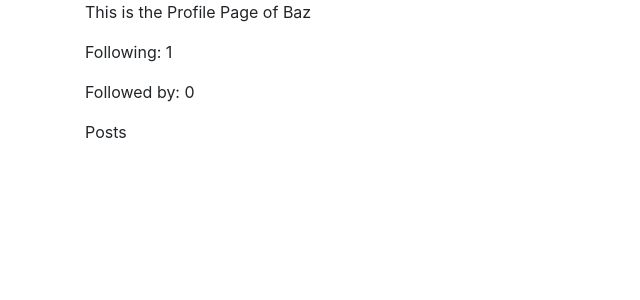
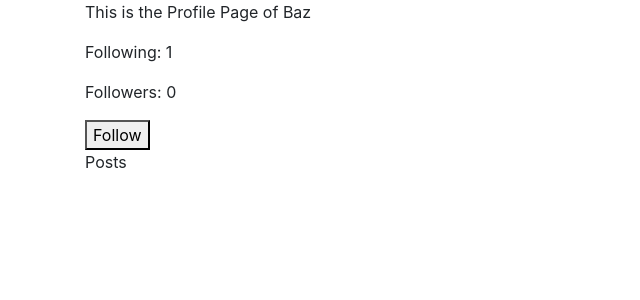
Before and after one commit to felipeinoue/network, a Django app: page /profile/3 in a window 1280 px wide. Shown: the part 56-356 px from the top of the page, without its empty margins (0-640 px from the left). Run offline with Django 3.2, Linux system fonts and the light colour scheme; a user stored in the database is signed in; data comes from the database, SQL or seed files in the repository; both versions use the stored data as it was after the commit; data that the repository does not hold is empty; some libraries are stand-ins or nearby versions.

Commit message:
Profile Page done

```diff
--- a/network/models.py
+++ b/network/models.py
@@ -5,14 +5,22 @@ from django.db import models
 class User(AbstractUser):
 
     def serialize(self):
-        following = Follow.objects.filter(follower=self.id).count()
-        followed_by = Follow.objects.filter(followed=self.id).count()
+        followers = Follow.objects.filter(followed=self.id)
+        list_followers = []
+        for follower in followers:
+            list_followers.append(follower.follower.id)
+
+        following = Follow.objects.filter(follower=self.id)
+        list_following = []
+        for follow in following:
+            list_following.append(follow.followed.id)
+
         return {
             "id": self.id,
             "username": self.username,
             "first_name": self.first_name,
-            "following": following,
-            "followed_by": followed_by
+            "followers": list_followers,
+            "following": list_following
         }
 
 class Post(models.Model):
--- /dev/null
+++ b/network/static/network/lib.js
@@ -0,0 +1,35 @@
+function load_posts(user_id) {
+
+    if (user_id === undefined) {user_id = 0};
+
+    fetch(`/posts/user/${user_id}`)
+    .then(response => response.json())
+    .then(posts => {
+
+      posts.forEach(contents => {
+        const post = document.createElement('div');
+        post.style = 'border: solid; border-width: 0.5px; margin: -0.5px 0px -0.5px 0px;';
+
+        post.innerHTML = `By: ${contents.owner_name}, ${contents.content}, ` +
+                        `${contents.timestamp}, likes: ${contents.likes}`;
+
+        document.querySelector('#posts-view').append(post);
+      });
+    })
+}
+
+function getCookie(name) {
+  let cookieValue = null;
+  if (document.cookie && document.cookie !== '') {
+      const cookies = document.cookie.split(';');
+      for (let i = 0; i < cookies.length; i++) {
+          const cookie = cookies[i].trim();
+          // Does this cookie string begin with the name we want?
+          if (cookie.substring(0, name.length + 1) === (name + '=')) {
+              cookieValue = decodeURIComponent(cookie.substring(name.length + 1));
+              break;
+          }
+      }
+  }
+  return cookieValue;
+}
--- a/network/static/network/profile.js
+++ b/network/static/network/profile.js
@@ -1,8 +1,105 @@
-import load_posts from network.js
+let Fprofile_json
+let Fuser_json
+const profile_id = parseInt(document.location.pathname.replace('/profile/', ''))
 
 document.addEventListener('DOMContentLoaded', function() {
+    try {
+        document.querySelector('#follow-btn').addEventListener('click', () => follow());
+    }
+    catch{}
 
     // Default page to be shown
-    const user_id = parseInt(document.location.pathname.replace('/profile/', ''))
-    load_posts(user_id);
+    load_posts(profile_id);
+    loadFollowbtn(profile_id)
 });
+
+function loadFollowbtn(profile_id) {
+    // Get profile data
+    fetch(`/profileAPI/${profile_id}`)
+    .then(response => {
+        if (!response.ok) {
+            throw new Error('Error while trying to get profile data.')
+        }
+        return response.json()
+    })
+    .then(data => {
+        Fprofile_json = data;
+    })
+
+    // Get user data
+    .then (() => {
+        fetch('/userIDAPI')
+        .then(response => {
+            if (!response.ok) {
+                throw new Error('Error while trying to get user id.');
+            }
+            return response.json();
+        })
+        .then(data => {
+            fetch(`/profileAPI/${data['id']}`)
+            .then(response => {
+                if (!response.ok) {
+                    throw new Error('Error while trying to get user data.')
+                }
+                return response.json()
+            })
+            .then(data => {
+                Fuser_json = data
+            })
+            // update Follow button
+            .then(() => {
+                let s
+                if (Fuser_json['id'] !== Fprofile_json['id']) {
+                    if (Fprofile_json['followers'].includes(Fuser_json['id'])) {
+                        s = 'unfollow'
+                    } else {
+                        s = 'follow'
+                    }
+                    document.querySelector('#follow-btn').innerHTML = `${s.charAt(0).toUpperCase() + s.slice(1)}`;
+                    document.querySelector('#follow-btn').value = s;
+                } else {
+                    document.querySelector('#follow-btn').remove();
+                }
+            })
+            .catch(error => {console.error('There has been a problem with your fetch operation:', error)})
+        })
+        .catch(error => {console.error('There has been a problem with your fetch operation:', error)})
+    })
+
+    .catch(error => {console.error('There has been a problem with your fetch operation:', error)})
+}
+
+function follow() {
+
+    const csrftoken = getCookie('csrftoken');
+    let m;
+
+    if (document.querySelector('#follow-btn').value === 'follow') {
+        m = "POST";
+    } else {
+        m = "DELETE";
+    }
+    fetch('/followAPI', {
+        method: m,
+        mode: 'same-origin',  // Do not send CSRF token to another domain.
+        headers: {
+            'X-CSRFToken': csrftoken
+        },
+        body: JSON.stringify({
+            follower: Fuser_json['id'],
+            followed: Fprofile_json['id']
+        })
+    })
+    .then(response => {
+        if (!response.ok) {
+            throw new Error('Error while trying to perform follow operation.');
+        }
+        return response.json()
+    })
+    .then(data => {
+        console.log(data);
+        loadFollowbtn(profile_id);
+    })
+    .catch(error => {console.error('There has been a problem with your fetch operation:', error)})
+
+}
--- a/network/templates/network/index.html
+++ b/network/templates/network/index.html
@@ -22,4 +22,5 @@
 
 {% block script %}
     <script src="{% static 'network/network.js' %}"></script>
+    <script src="{% static 'network/lib.js' %}"></script>
 {% endblock %}
--- a/network/templates/network/profile.html
+++ b/network/templates/network/profile.html
@@ -5,8 +5,11 @@
 
 <div id="name-view">
     <p>This is the Profile Page of {{ first_name }}</p>
-    <p>Following: {{ following }}</p>
-    <p>Followed by: {{ followed_by }}</p>
+    <p>Following: {{ following_count }}</p>
+    <p>Followers: {{ followers_count }}</p>
+    {% if user.is_authenticated %}
+    <button id="follow-btn"></button>
+    {% endif %}
 </div>
 
 <div id="posts-view">
@@ -17,4 +20,5 @@
 
 {% block script %}
     <script src="{% static 'network/profile.js' %}"></script>
+    <script src="{% static 'network/lib.js' %}"></script>
 {% endblock %}
--- a/network/urls.py
+++ b/network/urls.py
@@ -11,6 +11,8 @@ urlpatterns = [
     path("profile/<int:user_id>", views.profile, name="profile"),
 
     # API Routes
+    path("userIDAPI", views.getUserID, name="getUserID"),
+    path("followAPI", views.follow, name="follow"),
     path("posts", views.newpost, name="newpost"),
     path("posts/<int:post_id>", views.post, name="post"),
     path("posts/user/<int:user_id>", views.get_posts, name="get_posts"),
--- a/network/views.py
+++ b/network/views.py
@@ -109,7 +109,6 @@ def post(request, post_id):
             "error": "GET or PUT request required."
         }, status=400)
 
-@login_required
 def get_posts(request, user_id):
 
     # Get all the posts
@@ -119,7 +118,7 @@ def get_posts(request, user_id):
     elif user_id != 0:
         posts = Post.objects.filter(owner=user_id)
     else:
-        return JsonResponse({"error": "Invalid mailbox."}, status=400)
+        return JsonResponse({"error": "Invalid user id."}, status=400)
 
     # Return posts in reverse chronologial order
     posts = posts.order_by("-timestamp").all()
@@ -132,13 +131,12 @@ def profile(request, user_id):
         user_dic.append(user.serialize())
         return render(request, "network/profile.html", {
             "first_name": user_dic[0]['first_name'],
-            "following": user_dic[0]['following'],
-            "followed_by": user_dic[0]['followed_by']
+            "following_count": len(user_dic[0]['following']),
+            "followers_count": len(user_dic[0]['followers'])
         })
     except:
         return HttpResponse('Error: Profile doesnt exist.')
 
-@login_required
 def get_profile(request, user_id):
 
     # Query for requested profile
@@ -149,10 +147,47 @@ def get_profile(request, user_id):
 
     # Return profile contents
     if request.method == "GET":
-        return JsonResponse(profile.serialize())
+        return JsonResponse(profile.serialize(), status=200)
 
     # Profile must be via GET or PUT
     else:
         return JsonResponse({
             "error": "GET or PUT request required."
         }, status=400)
+
+def getUserID(request):
+    if request.user.is_authenticated:
+        return JsonResponse({"id": request.user.id}, status=200)
+    else:
+        return JsonResponse({"error": "user not found."}, status=404)
+
+@login_required
+def follow(request):
+    data = json.loads(request.body)
+
+    if request.method == "POST":
+        try:
+            follow = Follow.objects.get(
+                follower=data.get("follower"),
+                followed=data.get("followed")
+            )
+            return JsonResponse({"message": "Can not follow. User is already following this profile."}, status=400)
+        except:
+            follower = User.objects.get(pk=data.get("follower"))
+            followed = User.objects.get(pk=data.get("followed"))
+            follow = Follow(
+                follower=follower,
+                followed=followed
+            )
+            follow.save()
+            return JsonResponse({"message": "Following action done successfully."}, status=201)
+    elif request.method == "DELETE":
+        try:
+            follow = Follow.objects.get(
+                follower=data.get("follower"),
+                followed=data.get("followed")
+            )
+            follow.delete()
+            return JsonResponse({"message": "Stop following action done successfully."}, status=201)
+        except:
+            return JsonResponse({"message": "Can not stop following. User is not following this profile."}, status=400)
```
Also changed, not shown: network/static/network/network.js (+0 -41 lines), db.sqlite3.
